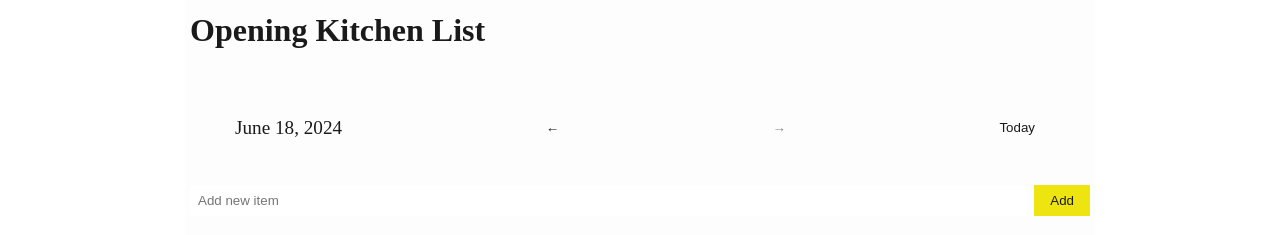
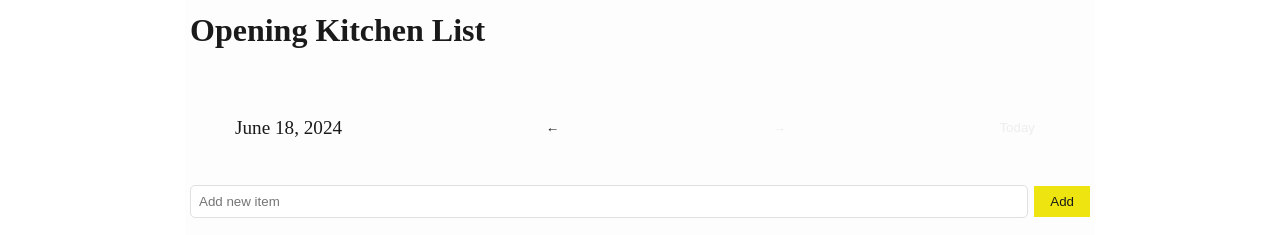
Before and after one commit to RowanKinross/berthas_open_close, a React (Vite) app: page / in a window 1280 px wide. Shown: the part 132-367 px from the top of the page. Built offline with nearby package versions, Linux system fonts and the light colour scheme.

Commit message:
today hidden

```diff
--- a/src/App.css
+++ b/src/App.css
@@ -2,6 +2,7 @@
 :root {
   --pale: #fdfdfd;
   --dark: #1a1a1a;
+  --grey: rgb(224, 224, 224);
   --bertha: #eee510;
 }
 
@@ -66,9 +67,10 @@
   cursor: pointer;
 }
 
-.date-navigation button:disabled {
+button:disabled {
   opacity: 0.5;
   cursor: not-allowed;
+  color: var(--grey);
 }
 
 .input-group {
--- a/src/components/Checklist.jsx
+++ b/src/components/Checklist.jsx
@@ -174,7 +174,11 @@ const Checklist = () => {
         ) : (
           <button onClick={() => handleDateChange('next')}>→</button>
         )}
+      {!isCopyToTodayHidden? (
         <button onClick={() => setCurrentDate(getTodayDateString())}>Today</button>
+      ):(
+        <button disabled>Today</button>
+      )}
       </div>
       <div className="input-group">
         <input
```
